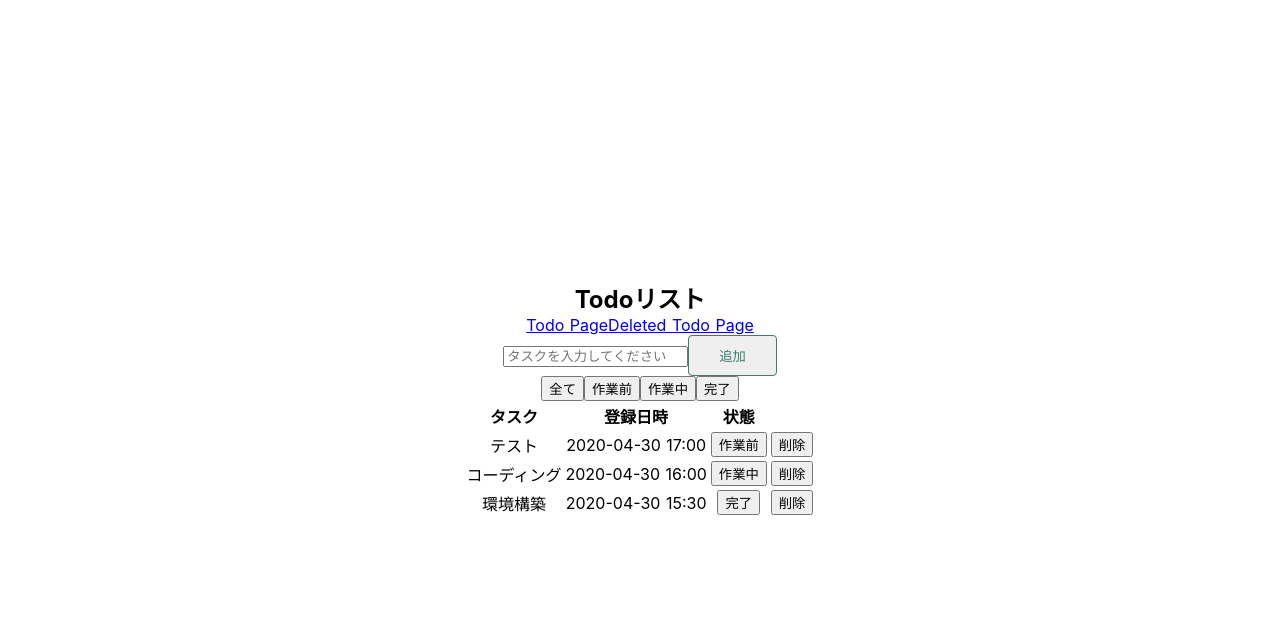
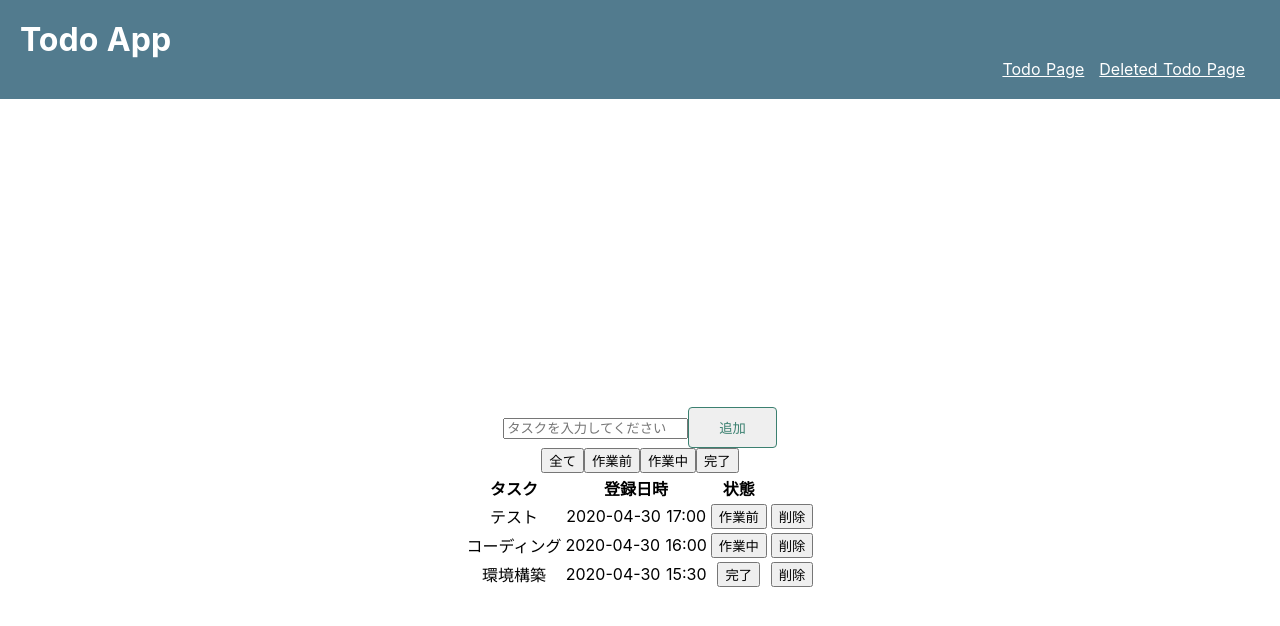
Before and after one commit to kiriha1203/nuxt-app, a Nuxt app: page / in a window 1280 px wide. Shown: the top 626 px of the page. Built offline with nearby package versions, Linux system fonts and the light colour scheme.

Commit message:
headerをコンポーネント化

```diff
--- /dev/null
+++ b/components/BaseHeader.vue
@@ -0,0 +1,24 @@
+<template>
+     <div class="head">
+            <h1>Todo App</h1>
+            <HeaderLink />
+    </div>
+</template>
+
+<script>
+import HeaderLink from '~/components/HeaderLink'
+export default {
+    components: {
+        HeaderLink,
+    }
+
+}
+</script>
+
+<style>
+.head {
+	color: #fff;
+	padding: 20px;
+	background-color: #527b8e;
+}
+</style>
--- /dev/null
+++ b/components/HeaderLink.vue
@@ -0,0 +1,40 @@
+<template>
+    <div>
+        <nav>
+            <ul>
+               <li>
+                   <router-link to="/">Todo Page</router-link>
+                </li>
+                 <li>
+                    <router-link to="/deletedTodo">Deleted Todo Page</router-link>
+                </li>
+            </ul>
+        </nav>
+    </div>
+</template>
+
+<script>
+export default {
+    components: {}
+}
+</script>
+
+<style>
+nav {
+    color: #fff;
+}
+
+ul {
+    display: flex;
+    justify-content: flex-end;
+}
+
+li {
+    list-style-type: none;
+    margin-right: 15px;
+}
+
+a {
+    color: #fff;
+}
+</style>
--- a/layouts/default.vue
+++ b/layouts/default.vue
@@ -1,5 +1,6 @@
 <template>
   <div>
+    <BaseHeader />
     <Nuxt />
   </div>
 </template>
--- a/package.json
+++ b/package.json
@@ -14,5 +14,8 @@
     "core-js": "^3.9.1",
     "nuxt": "^2.15.3"
   },
-  "devDependencies": {}
+  "devDependencies": {
+    "node-sass": "^6.0.0",
+    "sass-loader": "^12.1.0"
+  }
 }
--- a/pages/index.vue
+++ b/pages/index.vue
@@ -1,10 +1,10 @@
 <template>
   <section class="container">
-    <h1>Todoリスト</h1>
+    <!-- <h1>Todoリスト</h1>
     <div class="headerLink">
       <router-link to="/">Todo Page</router-link>
       <router-link to="/deletedTodo">Deleted Todo Page</router-link>
-    </div>
+    </div> -->
     <div class="addArea">
       <input type="text" name="addName" v-model="content" placeholder="タスクを入力してください">
       <button class="button button--green" @click="insert">追加</button>
```
Also changed, not shown: 1 other file (tests, documents, lock files or other folders).
